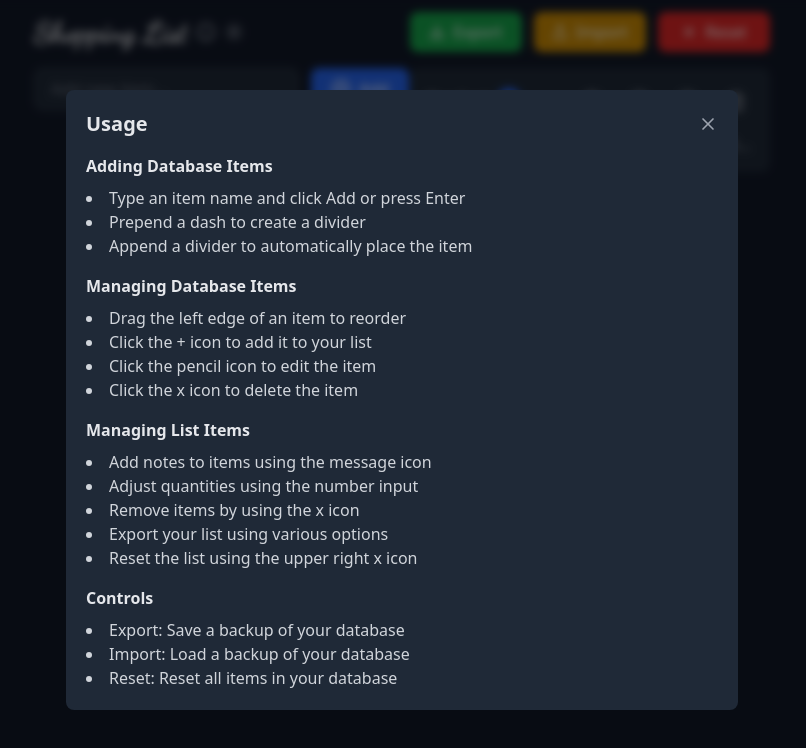
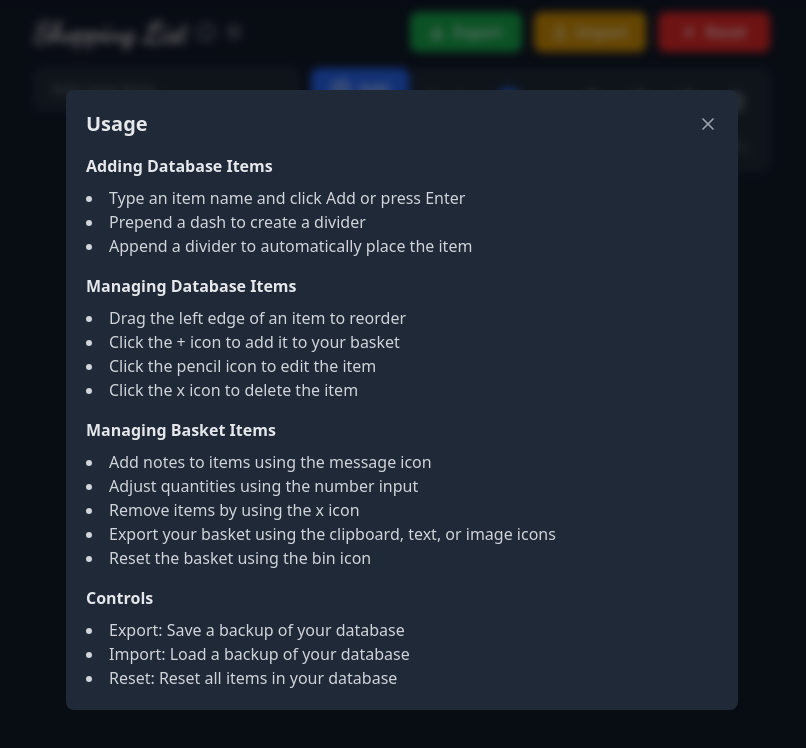
Before and after one commit to JohnathanCrow/shoppinglist, a React (Vite) app: page / in a window 1280 px wide. Both pictures are taken after a click on the button 443 px from the left and 32 px from the top of the page. Shown: the top 748 px of the page, without its empty margins (238-1044 px from the left). Built offline with nearby package versions, Linux system fonts and the light colour scheme.

Commit message:
Readme, Usage Guide

```diff
--- a/src/components/InfoModal.tsx
+++ b/src/components/InfoModal.tsx
@@ -43,7 +43,7 @@
             </h4>
             <ul className="list-disc list-inside space-y-0">
               <li>Drag the left edge of an item to reorder</li>
-              <li>Click the + icon to add it to your list</li>
+              <li>Click the + icon to add it to your basket</li>
               <li>Click the pencil icon to edit the item</li>
               <li>Click the x icon to delete the item</li>
             </ul>
@@ -52,14 +52,14 @@
           {/* List management section */}
           <section>
             <h4 className="font-semibold text-gray-200 mb-2">
-              Managing List Items
+              Managing Basket Items
             </h4>
             <ul className="list-disc list-inside space-y-0">
               <li>Add notes to items using the message icon</li>
               <li>Adjust quantities using the number input</li>
               <li>Remove items by using the x icon</li>
-              <li>Export your list using various options</li>
-              <li>Reset the list using the upper right x icon</li>
+              <li>Export your basket using the clipboard, text, or image icons</li>
+              <li>Reset the basket using the bin icon</li>
             </ul>
           </section>
 
```
Also changed, not shown: 1 other file (tests, documents, lock files or other folders).
